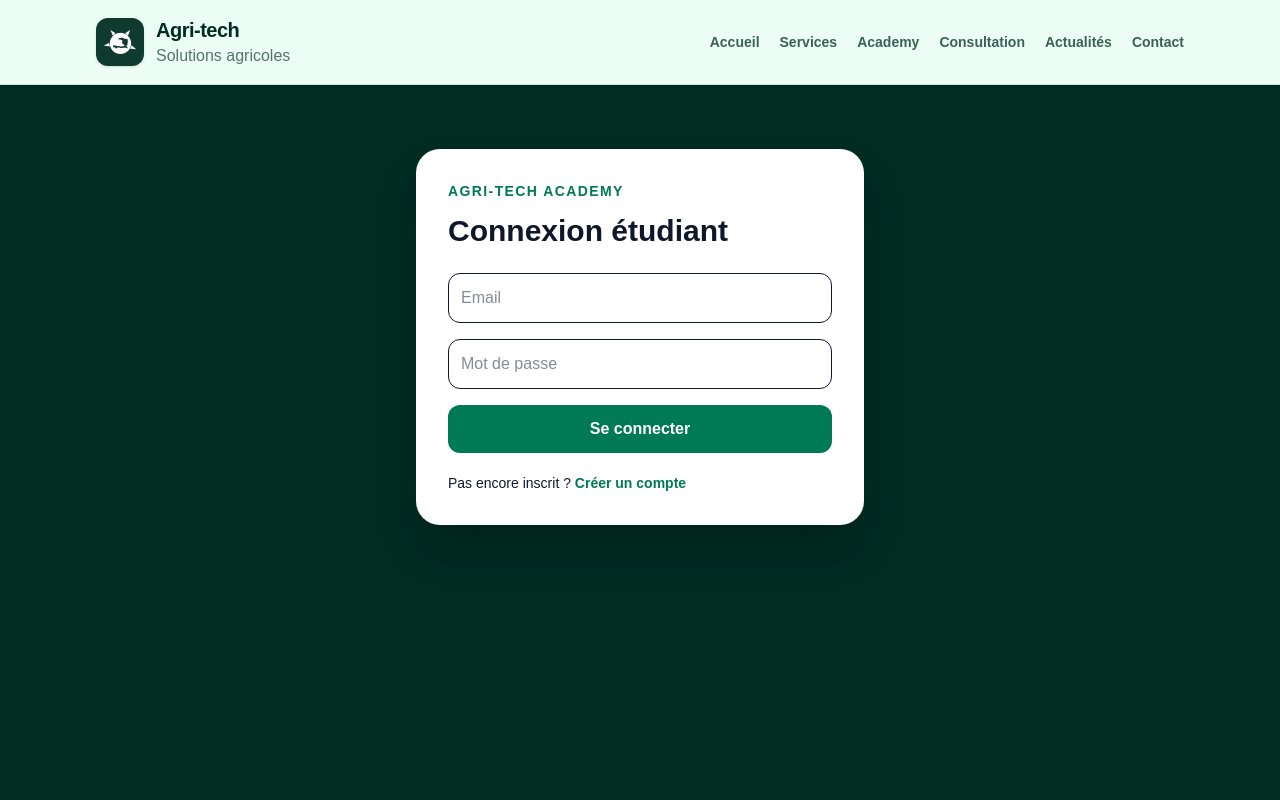
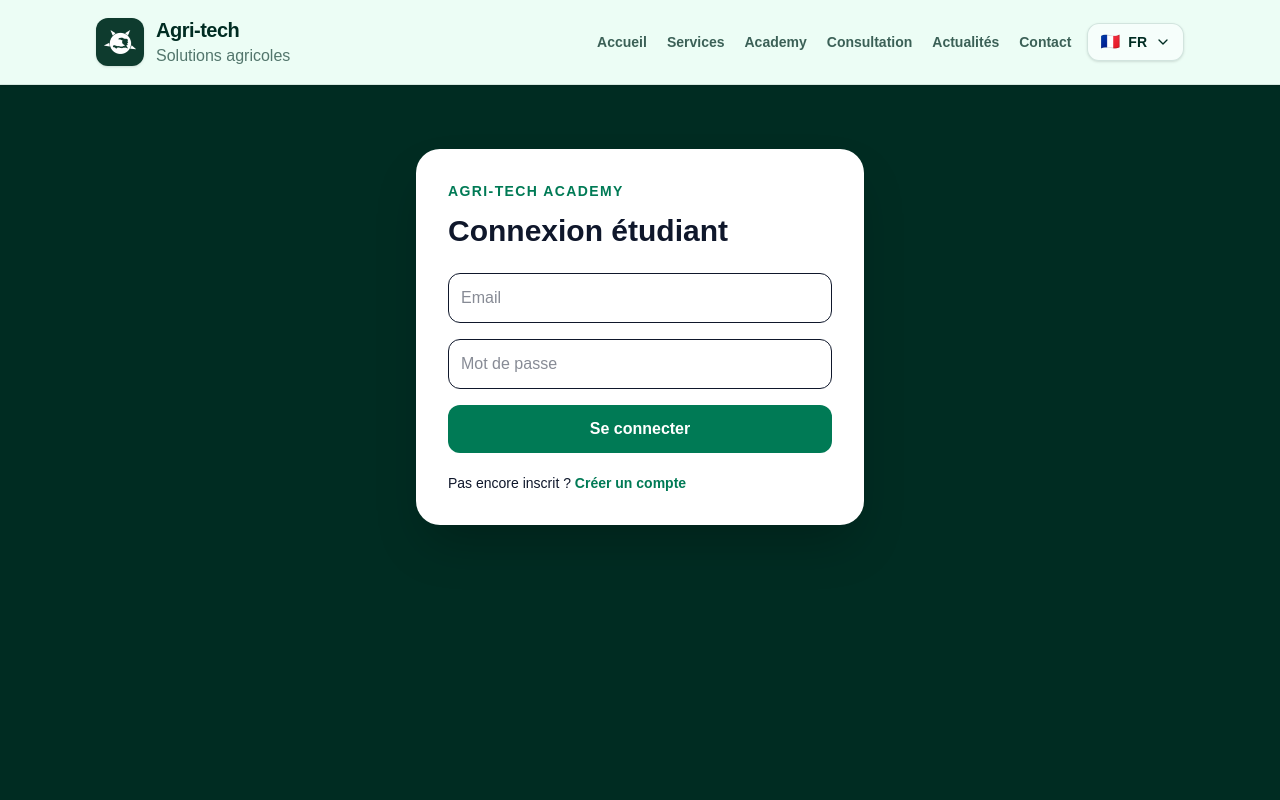
Before and after one commit to walterdarius100/agritech-v2, a Next.js app: page /academy/login in a window 1280 px wide. Shown: the top 800 px of the page. Built offline with nearby package versions, Linux system fonts and the light colour scheme.

Commit message:
feat: add accessible navbar language switcher

```diff
--- /dev/null
+++ b/src/app/en/page.tsx
@@ -0,0 +1,8 @@
+import HomePage from "@/app/page";
+import { createLocalizedHomeMetadata } from "@/i18n/home-metadata";
+
+export function generateMetadata() {
+  return createLocalizedHomeMetadata("en");
+}
+
+export default HomePage;
--- /dev/null
+++ b/src/app/es/page.tsx
@@ -0,0 +1,8 @@
+import HomePage from "@/app/page";
+import { createLocalizedHomeMetadata } from "@/i18n/home-metadata";
+
+export function generateMetadata() {
+  return createLocalizedHomeMetadata("es");
+}
+
+export default HomePage;
--- /dev/null
+++ b/src/app/fr/page.tsx
@@ -0,0 +1,8 @@
+import HomePage from "@/app/page";
+import { createLocalizedHomeMetadata } from "@/i18n/home-metadata";
+
+export function generateMetadata() {
+  return createLocalizedHomeMetadata("fr");
+}
+
+export default HomePage;
--- a/src/components/layout/Header.tsx
+++ b/src/components/layout/Header.tsx
@@ -7,6 +7,7 @@ import { usePathname } from "next/navigation";
 
 import { siteConfig } from "@/config/site";
 import { mainNavigation } from "@/data/navigation";
+import { LanguageSwitcher } from "@/components/layout/LanguageSwitcher";
 
 export function Header() {
   const [isMenuOpen, setIsMenuOpen] = useState(false);
@@ -36,13 +37,16 @@ export function Header() {
             <span className="text-sm font-medium text-emerald-950/65 sm:text-base">Solutions agricoles</span>
           </span>
         </Link>
-        <nav className="hidden flex-wrap items-center gap-3 text-sm font-semibold text-emerald-950/75 sm:gap-5 md:flex">
+        <div className="hidden flex-wrap items-center gap-4 md:flex">
+          <nav className="flex flex-wrap items-center gap-3 text-sm font-semibold text-emerald-950/75 sm:gap-5">
             {mainNavigation.map((item) => (
               <Link key={item.href} href={item.href} className="transition hover:text-emerald-800">
                 {item.label}
               </Link>
             ))}
           </nav>
+          <LanguageSwitcher />
+        </div>
         <button
           type="button"
           className="inline-flex h-10 w-10 shrink-0 items-center justify-center text-emerald-950 transition focus:outline-none focus-visible:outline focus-visible:outline-2 focus-visible:outline-offset-4 focus-visible:outline-emerald-800 md:hidden"
@@ -60,7 +64,7 @@ export function Header() {
       </div>
       <nav
         id={mobileMenuId}
-        className={`overflow-hidden border-t border-emerald-950/10 bg-emerald-50 transition-all duration-300 md:hidden ${isMenuOpen ? "max-h-80 opacity-100" : "max-h-0 opacity-0"}`}
+        className={`overflow-hidden border-t border-emerald-950/10 bg-emerald-50 transition-all duration-300 md:hidden ${isMenuOpen ? "max-h-[34rem] opacity-100" : "max-h-0 opacity-0"}`}
         aria-label="Navigation mobile"
       >
         <div className="mx-auto flex max-w-6xl flex-col px-4 py-3 text-sm font-semibold text-emerald-950/80 sm:px-6">
@@ -74,6 +78,9 @@ export function Header() {
               {item.label}
             </Link>
           ))}
+          <div className="border-t border-emerald-950/10 px-2 py-3">
+            <LanguageSwitcher mobile />
+          </div>
         </div>
       </nav>
     </header>
--- /dev/null
+++ b/src/components/layout/LanguageSwitcher.tsx
@@ -0,0 +1,109 @@
+"use client";
+
+import { useEffect, useId, useRef, useState } from "react";
+import { ChevronDown } from "lucide-react";
+import { usePathname, useRouter } from "next/navigation";
+
+import { getLocale, getLocalizedPath, localeConfig, locales, type Locale } from "@/i18n";
+
+type LanguageSwitcherProps = {
+  mobile?: boolean;
+};
+
+function getTargetPath(pathname: string, locale: Locale) {
+  const pathWithoutLocale = pathname.replace(/^\/(fr|en|es)(?=\/|$)/, "") || "/";
+
+  // Only localized home pages are published in this incremental PR. Until a
+  // page family is migrated, changing language intentionally falls back home.
+  return getLocalizedPath(pathWithoutLocale === "/" ? pathname : "/", locale);
+}
+
+export function LanguageSwitcher({ mobile = false }: LanguageSwitcherProps) {
+  const pathname = usePathname();
+  const router = useRouter();
+  const menuId = useId();
+  const containerRef = useRef<HTMLDivElement>(null);
+  const [isOpen, setIsOpen] = useState(false);
+  const activeLocale = getLocale(pathname);
+  const activeLanguage = localeConfig[activeLocale];
+
+  useEffect(() => setIsOpen(false), [pathname]);
+
+  useEffect(() => {
+    if (!isOpen) return;
+
+    function handlePointerDown(event: PointerEvent) {
+      if (!containerRef.current?.contains(event.target as Node)) setIsOpen(false);
+    }
+
+    function handleKeyDown(event: KeyboardEvent) {
+      if (event.key === "Escape") setIsOpen(false);
+    }
+
+    document.addEventListener("pointerdown", handlePointerDown);
+    document.addEventListener("keydown", handleKeyDown);
+
+    return () => {
+      document.removeEventListener("pointerdown", handlePointerDown);
+      document.removeEventListener("keydown", handleKeyDown);
+    };
+  }, [isOpen]);
+
+  function selectLocale(locale: Locale) {
+    setIsOpen(false);
+    document.cookie = `NEXT_LOCALE=${locale}; Path=/; Max-Age=31536000; SameSite=Lax`;
+    router.push(getTargetPath(pathname, locale));
+  }
+
+  return (
+    <div className={`relative ${mobile ? "w-full" : "shrink-0"}`} ref={containerRef}>
+      <button
+        type="button"
+        className={`inline-flex items-center justify-center gap-2 rounded-xl border border-emerald-900/15 bg-white/55 px-3 py-2 text-sm font-bold text-emerald-950 shadow-sm transition hover:border-emerald-800/30 hover:bg-white focus:outline-none focus-visible:ring-2 focus-visible:ring-emerald-700 focus-visible:ring-offset-2 focus-visible:ring-offset-emerald-50 ${mobile ? "w-full justify-between" : ""}`}
+        aria-label="Changer de langue"
+        aria-expanded={isOpen}
+        aria-haspopup="menu"
+        aria-controls={menuId}
+        onClick={() => setIsOpen((current) => !current)}
+      >
+        <span className="flex items-center gap-2">
+          <span className="text-base leading-none" aria-hidden="true">{activeLanguage.flag}</span>
+          <span>{activeLanguage.code}</span>
+        </span>
+        <ChevronDown
+          className={`h-4 w-4 transition-transform ${isOpen ? "rotate-180" : ""}`}
+          aria-hidden="true"
+        />
+      </button>
+
+      {isOpen ? (
+        <div
+          id={menuId}
+          role="menu"
+          aria-label="Langues disponibles"
+          className={`${mobile ? "mt-2 w-full" : "absolute right-0 top-full z-50 mt-2 w-48"} overflow-hidden rounded-xl border border-emerald-900/10 bg-white p-1.5 shadow-xl ring-1 ring-black/5`}
+        >
+          {locales.map((locale) => {
+            const language = localeConfig[locale];
+            const isActive = locale === activeLocale;
+
+            return (
+              <button
+                key={locale}
+                type="button"
+                role="menuitemradio"
+                aria-checked={isActive}
+                className={`flex w-full items-center gap-3 rounded-lg px-3 py-2.5 text-left text-sm transition focus:outline-none focus-visible:ring-2 focus-visible:ring-emerald-700 ${isActive ? "bg-emerald-50 font-bold text-emerald-950" : "font-medium text-slate-700 hover:bg-emerald-50 hover:text-emerald-950"}`}
+                onClick={() => selectLocale(locale)}
+              >
+                <span className="text-base leading-none" aria-hidden="true">{language.flag}</span>
+                <span>{language.label}</span>
+                {isActive ? <span className="sr-only">(langue active)</span> : null}
+              </button>
+            );
+          })}
+        </div>
+      ) : null}
+    </div>
+  );
+}
--- /dev/null
+++ b/src/i18n/home-metadata.ts
@@ -0,0 +1,18 @@
+import type { Metadata } from "next";
+
+import { getMessages } from "@/i18n/messages";
+import type { Locale } from "@/i18n/locales";
+import { createMetadata } from "@/lib/seo/metadata";
+
+export async function createLocalizedHomeMetadata(locale: Locale): Promise<Metadata> {
+  const messages = await getMessages(locale);
+  const metadata = createMetadata({
+    title: messages.seo.siteTitle,
+    description: messages.seo.siteDescription,
+    path: `/${locale}`,
+  });
+
+  // EN/ES currently provide a safe navigation destination, while the home
+  // content migration is pending. Do not index those transitional pages.
+  return locale === "fr" ? metadata : { ...metadata, robots: { index: false, follow: true } };
+}
```
Also changed, not shown: 1 other file (tests, documents, lock files or other folders). Lines whose indentation alone changed are shown as unchanged.
